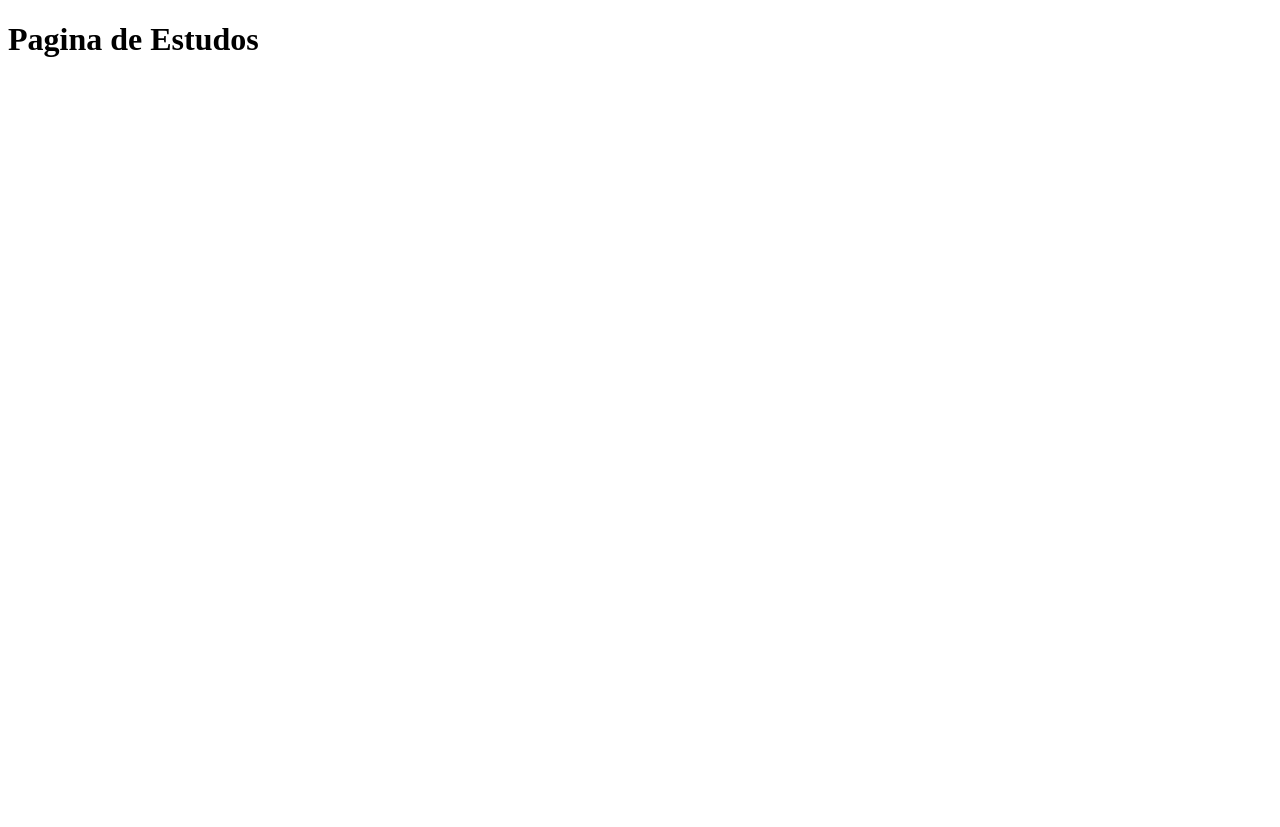
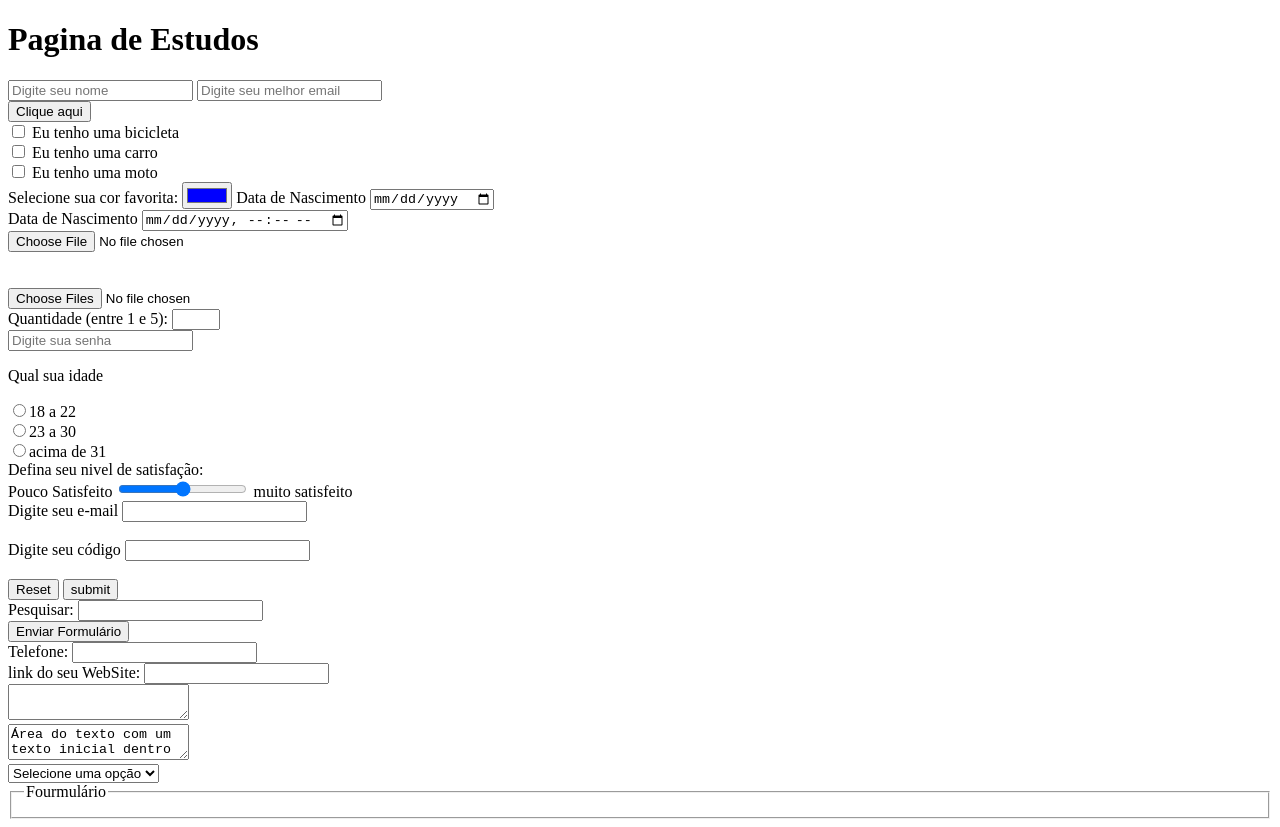
Before and after one commit to ViceAlt/Estudos_HTML, a plain HTML site: page Index.html in a window 1280 px wide. Before the commit the page ends 800 px from the top, so only its background shows below. Drawn offline with Linux system fonts and the light colour scheme.

Commit message:
Aprendizados sobre formulários
Aprendizados sobre formulários

```diff
--- a/Index.html
+++ b/Index.html
@@ -8,6 +8,120 @@
 </head>
 <body>
     <h1>Pagina de Estudos</h1>
+    <form method="get" action="envio_dados.php">
+        <input type="text" name="nome" placeholder="Digite seu nome">
+        <input type="e-mail" name="email" placeholder="Digite seu melhor email"
+        <input type="submit" name="enviar" placeholder="Enviar">
+    </form>
 
+    <form>
+        <input type="button" value="Clique aqui" onclick="msg()":
+    </form>
+
+    <form>
+        <br>
+        <input type="checkbox" name="veiculo1" value="bicicleta">
+        Eu tenho uma bicicleta
+        <br>
+        <input type="checkbox" name="veiculo2" value="carro">
+        Eu tenho uma carro
+        <br>
+        <input type="checkbox" name="veiculo3" value="moto">
+        Eu tenho uma moto
+        <br>
+    </form>
+
+    <form>
+        Selecione sua cor favorita: <input type="color" name="favcor"
+        value="#0000FF"
+    </form>
+
+    <form>
+        Data de Nascimento <input type="date" name="nascimento">
+    </form>
+
+    <form>
+        Data de Nascimento <input type="datetime-local" name="bday">
+    </form>
+
+    <form>
+        <input type="file" name="arquivos"
+    </form>
+    <br><br><br>
+<!-- para selecionar multplos arquivos -->
+    <form>
+        <input type="file" name="arquivos" multiple>
+    </form>
+
+    <form>
+        Quantidade (entre 1 e 5): <input type="number" name="qtd" min="1" max="5">
+    </form>
+
+    <form>
+        <input type="password" name="senha" placeholder="Digite sua senha">
+    </form>
+
+    <form>
+        <p>Qual sua idade</p>
+        <input type="radio" name="idade" value="18_22">18 a 22<br>
+        <input type="radio" name="idade" value="23_30">23 a 30<br>
+        <input type="radio" name="idade" value="mais_31">acima de 31<br>
+    </form>
+
+    <form>
+        Defina seu nivel de satisfação:<br>
+        Pouco Satisfeito
+        <input type="range" name="satifacao" min="0" max="10">
+        muito satisfeito
+    </form>
+
+    <form>
+        <label for="email">Digite seu e-mail</label>
+        <input type="email" id="email" name="email"><br><br>
+        <label for="pin">Digite seu código</label>
+        <input type="text" id="pin" name="pin" maxlength="4"><br><br>
+        <input type="reset" value="Reset">
+        <input type="submit" value="submit">
+    </form>
+
+    <form>
+        Pesquisar: <input type="search" name="q">
+    </form>
+
+    <form>
+        <input type="submit" value="Enviar Formulário">
+    </form>
+
+    <form>
+        Telefone: <input type="tel" name="usetel">
+    </form>
+
+    <form>
+        link do seu WebSite: <input type="url" name="webpage">
+    </form>
+
+    <form>
+        <textarea></textarea>
+        <br>
+        <textarea>Área do texto com um texto inicial dentro</textarea>
+    </form>
+
+    <select name="lista" id="lista">
+        <option>Selecione uma opção</option>
+        <option>Macarrão</option>
+        <option>Pizza</option>
+        <option>Nhoque</option>
+        <option>Canbone</option>
+    </select>
+
+    <fieldset>
+        <legend>Fourmulário</legend>
+    </fieldset>
+
+    <script>
+        function msg(){
+            alert("Você clicou no botão!")
+        }
+    </script>
 </body>
 </html>
```
